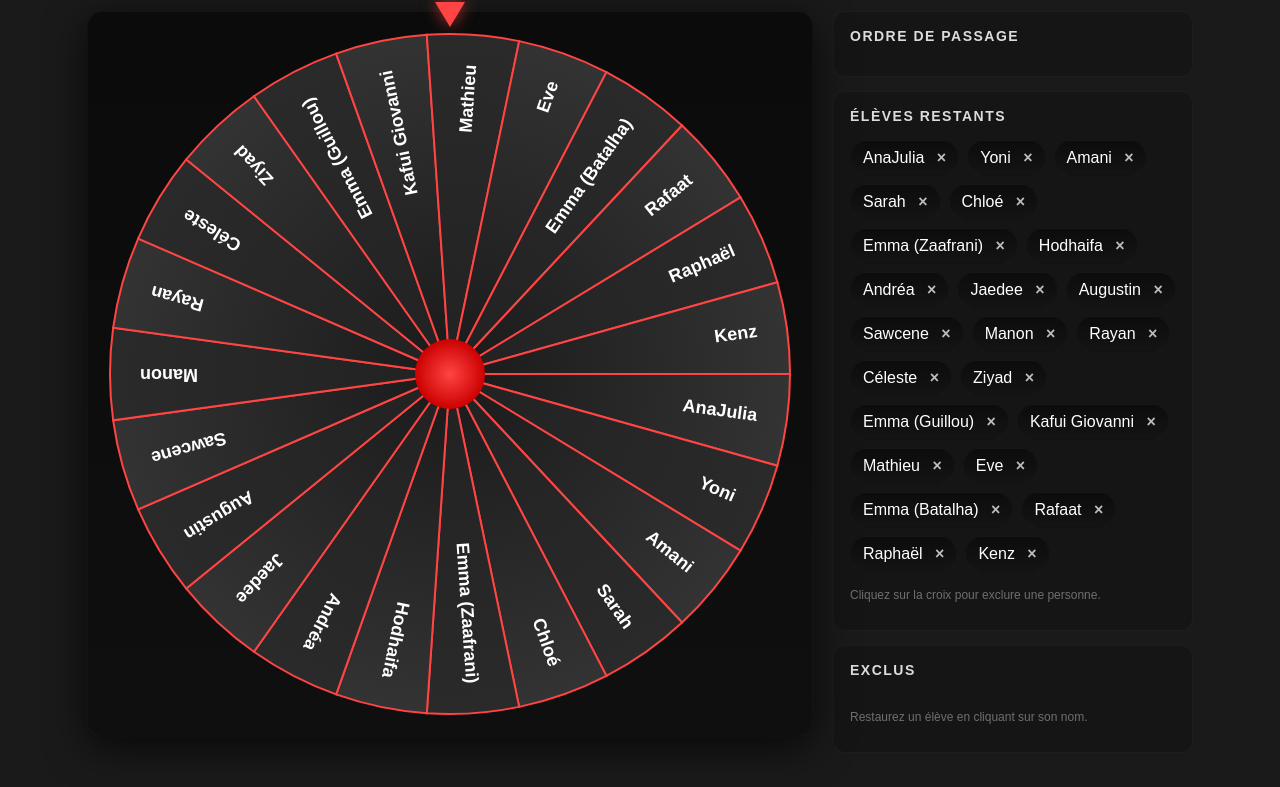
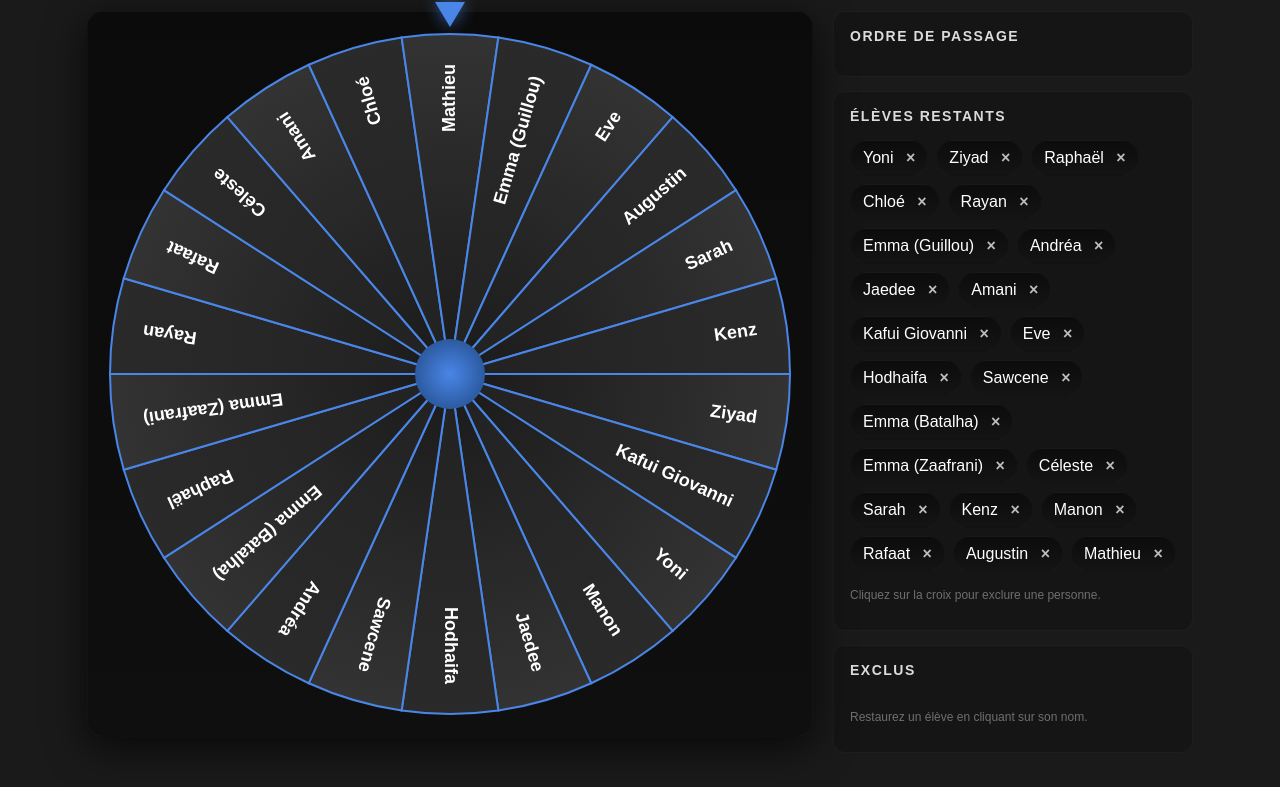
Before and after one commit to SpinTheWheel2/SpinTheWheel2.github.io, a plain HTML site: page index.html in a window 1280 px wide. Shown: the part 66-853 px from the top of the page. Drawn offline with Linux system fonts and the light colour scheme.

Commit message:
Update index.html

```diff
--- a/index.html
+++ b/index.html
@@ -118,8 +118,8 @@
             height: 0;
             border-left: 15px solid transparent;
             border-right: 15px solid transparent;
-            border-top: 25px solid #ff4444;
-            filter: drop-shadow(0 0 8px rgba(255, 68, 68, 0.7));
+            border-top: 25px solid #4a86e8;
+            filter: drop-shadow(0 0 8px rgba(74, 134, 232, 0.7));
             z-index: 10;
         }
 
@@ -305,8 +305,9 @@
     <canvas id="confetti-canvas"></canvas>
 
     <script>
-        // Ordre de passage avec Raphaël pas en premier
-        const passageOrder = [
+        // Liste complète des étudiants
+        const allStudents = [
+            "Raphaël",
             "AnaJulia",
             "Yoni",
             "Amani",
@@ -328,11 +329,8 @@
             "Eve",
             "Emma (Batalha)",
             "Rafaat",
-            "Raphaël",
             "Kenz"
         ];
-
-        const students = [...passageOrder]; // Copie pour manipulation
 
         const canvas = document.getElementById('wheel');
         const ctx = canvas.getContext('2d');
@@ -340,7 +338,7 @@
         const centerY = canvas.height / 2;
         const radius = Math.min(centerX, centerY) - 10;
 
-        let remainingStudents = [...students];
+        let remainingStudents = [];
         let selectedStudents = [];
         let excludedStudents = [];
         let isSpinning = false;
@@ -365,25 +363,41 @@
             return fullName;
         }
 
+        // Mélanger aléatoirement un tableau
+        function shuffleArray(array) {
+            const newArray = [...array];
+            for (let i = newArray.length - 1; i > 0; i--) {
+                const j = Math.floor(Math.random() * (i + 1));
+                [newArray[i], newArray[j]] = [newArray[j], newArray[i]];
+            }
+            return newArray;
+        }
+
+        function initializeStudents() {
+            // Mélanger tous les étudiants sauf Yoni (qui doit être 3ème) et Kenz (qui doit être dernier)
+            let studentsToShuffle = allStudents.filter(student =>
+                student !== "Yoni" && student !== "Kenz"
+            );
+
+            // Mélanger les autres étudiants
+            studentsToShuffle = shuffleArray(studentsToShuffle);
+
+            // Reconstituer la liste avec Yoni en 3ème position et Kenz en dernier
+            remainingStudents = [
+                studentsToShuffle[0], // Premier au hasard
+                studentsToShuffle[1], // Deuxième au hasard
+                "Yoni", // Toujours troisième
+                ...studentsToShuffle.slice(2, -1), // Le reste mélangé
+                "Kenz" // Toujours dernier
+            ];
+        }
+
         function getNextStudent() {
-            // Si c'est le début, prendre le premier de l'ordre (AnaJulia)
-            if (selectedStudents.length === 0) {
-                return passageOrder[0];
-            }
+            if (remainingStudents.length === 0) return null;
 
-            // Trouver le dernier étudiant sélectionné dans l'ordre de passage
-            const lastSelected = selectedStudents[selectedStudents.length - 1];
-            const lastIndex = passageOrder.indexOf(lastSelected);
-
-            // Prendre le prochain dans l'ordre de passage qui est encore disponible
-            for (let i = lastIndex + 1; i < passageOrder.length; i++) {
-                const nextStudent = passageOrder[i];
-                if (remainingStudents.includes(nextStudent)) {
-                    return nextStudent;
-                }
-            }
-
-            return null;
+            // Toujours prendre le premier de la liste des restants
+            // (l'ordre est déjà mélangé au début)
+            return remainingStudents[0];
         }
 
         function drawWheel() {
@@ -408,7 +422,7 @@
                 ctx.fillStyle = sliceGradient;
                 ctx.fill();
 
-                ctx.strokeStyle = '#ff4444';
+                ctx.strokeStyle = '#4a86e8';
                 ctx.lineWidth = 2;
                 ctx.stroke();
 
@@ -423,8 +437,8 @@
             });
 
             const centerGradient = ctx.createRadialGradient(centerX, centerY, 0, centerX, centerY, 35);
-            centerGradient.addColorStop(0, '#ff4444');
-            centerGradient.addColorStop(1, '#cc0000');
+            centerGradient.addColorStop(0, '#4a86e8');
+            centerGradient.addColorStop(1, '#2c5aa0');
             ctx.beginPath();
             ctx.arc(centerX, centerY, 35, 0, 2 * Math.PI);
             ctx.fillStyle = centerGradient;
@@ -512,7 +526,10 @@
             selectedList.innerHTML = selectedStudents.map(student => `<li>${getFirstName(student)}</li>`).join('');
 
             const remainingList = document.getElementById('remaining-students');
-            remainingList.innerHTML = remainingStudents.map(student => `
+
+            // Afficher les élèves restants dans un ordre aléatoire pour cacher l'ordre réel
+            const shuffledForDisplay = shuffleArray([...remainingStudents]);
+            remainingList.innerHTML = shuffledForDisplay.map(student => `
                 <li data-name="${student}">
                     <span class="name">${getFirstName(student)}</span>
                     <span class="remove" title="Exclure">×</span>
@@ -525,13 +542,15 @@
             spinBtn.disabled = remainingStudents.length === 0;
         }
 
+        // Initialisation
+        initializeStudents();
         drawWheel();
         updateLists();
 
         document.getElementById('spin-btn').addEventListener('click', spinWheel);
 
         document.getElementById('reset-btn').addEventListener('click', () => {
-            remainingStudents = [...students];
+            initializeStudents();
             selectedStudents = [];
             excludedStudents = [];
             currentRotation = 0;
```
